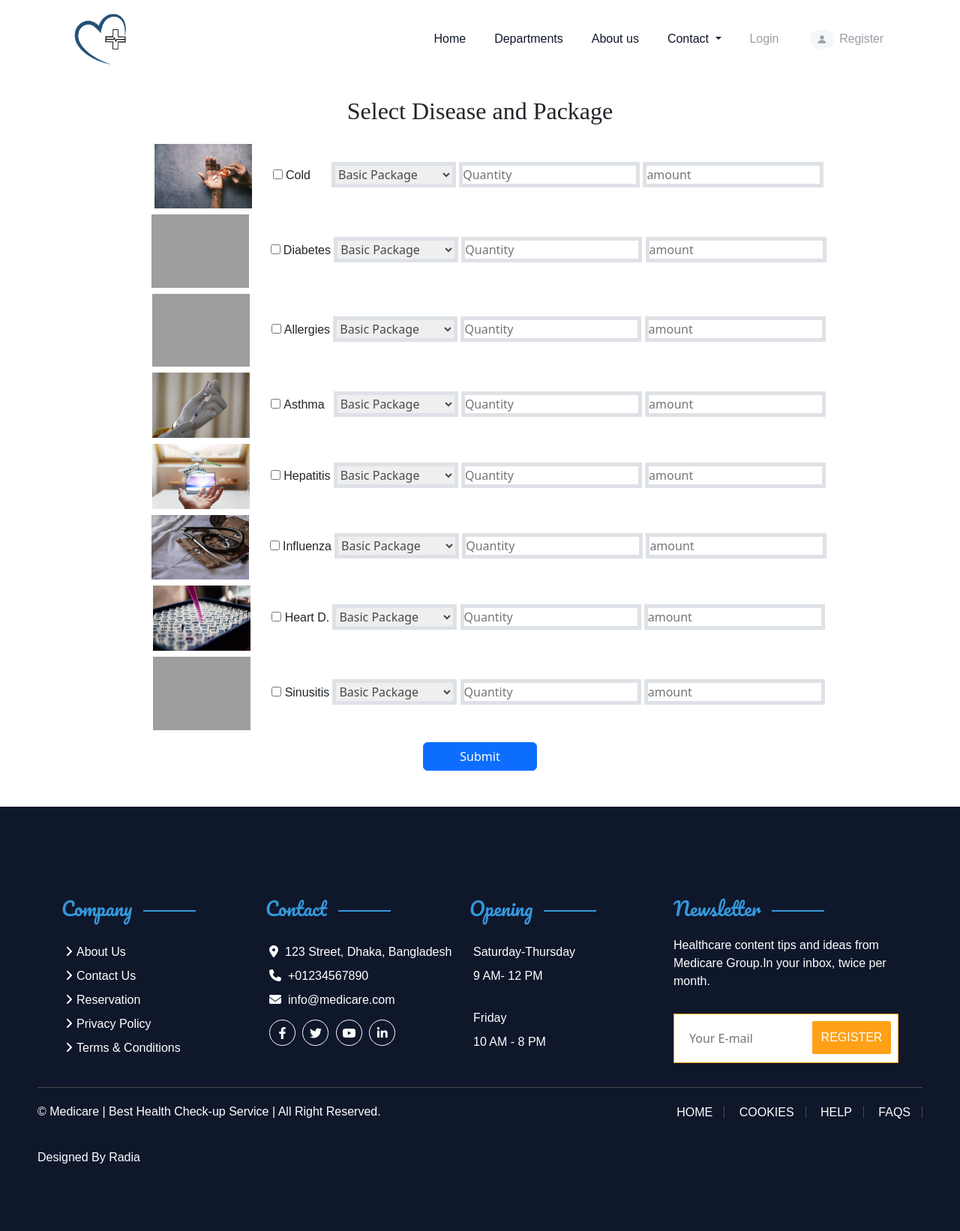
After one commit to Radia-19/project_2, a PHP site: page /paymentinfo.php in a window 1280 px wide. The commit adds this page. Shown: the whole page at 75% size. Run offline with PHP 8.4, Linux system fonts and the light colour scheme; grey boxes are pictures that could not be loaded.

Commit message:
almost dome

```diff
--- a/about.php
+++ b/about.php
@@ -3,6 +3,8 @@
 
 <!-- Custom CSS -->
 <link rel="stylesheet" href="assets/css/about.css">
+<!-- Responsive CSS -->
+<link rel="stylesheet" href="assets/css/responsive.css">
 
 <section class="about mt-5">
 
@@ -135,4 +137,4 @@
 
 
 
-<?php include 'footer.php'?>
+<?php include '../footer.php'?>
--- /dev/null
+++ b/assets/css/pricing.css
@@ -0,0 +1,3 @@
+.pricing-img{
+	width: 130px;
+}
--- /dev/null
+++ b/core/Amount.php
@@ -0,0 +1,55 @@
+<?php
+include 'Database.php';
+
+class Amount extends Database
+{
+
+    public function addItem($id,$name,$amount,$quantities)
+    {
+		$created_at = date('Y-m-d H:i:s');
+		$sql = "INSERT INTO items (id,name,amount,quantities,created_at) VALUES ('$id','$name','$amount','$quantities','$created_at')";//query
+		$this->exec($sql);
+		return true;
+	}
+	public function addPackage($id,$name)
+	{
+		$sql = "INSERT INTO packages (id,name) VALUES ('$id','$name')";//query
+		$this->exec($sql);
+		return true;
+	}
+    public function getAllItems()
+    {
+        $query = "SELECT items.id, items.name, items.amount, items.quantities FROM items JOIN packages on packages.name";
+        return $this->fetch($sql);
+    }
+
+    public function getOneItem($item_id)
+    {
+        $sql = "SELECT * FROM items WHERE id = :item_id";
+        $statement = $this->conn->prepare($sql);  // Prepare the SQL query
+        $statement->bindParam(':item_id', $item_id);  // Bind the item_id parameter
+        $statement->execute();  // Execute the query
+        return $statement->fetch();  // Fetch the single item
+    }
+
+    // private $db;
+
+    // public function __construct() {
+    //     $this->db = new Database();
+    // }
+    // Get price for a single item, with validation for the item ID
+    // public function getOneItem($item_id){
+    //     $item_id = intval($item_id);
+    //     if ($item_id <= 0){
+    //         return null;  // Invalid item ID
+    //     }
+    //     $query = "SELECT id, name, price FROM items WHERE id = :item_id";
+    //     $this->db->query($query);
+    //     $this->db->bind(':item_id', $item_id);
+    //     return $this->db->single();
+    // }
+
+    // Fetch all items for display on the page
+
+}
+?>
--- a/index.php
+++ b/index.php
@@ -69,7 +69,6 @@
         <!-- End Banner -->
         <section class="sec1">
             <div class="s1row">
-
                 <div class="s1col">
                     <a href="#doctors">
                     <i class="fa-solid fa-user-doctor"></i>
--- a/navbar.php
+++ b/navbar.php
@@ -40,7 +40,7 @@ if(!isset($_SESSION['username'])){
                   </li>
 
                   <?php if(isset($_SESSION['username'])): ?>
-                    <a class="nav-link" href="payment.php">Payment Info</a>
+                    <a class="nav-link" href="paymentinfo.php">Payment Info</a>
                     <a class="nav-link" href="prediction.php">Prediction</a>
                     <a class="nav-link" href="logout.php">Logout (<?= $_SESSION['username'] ?>)</a>
                   <?php else: ?>
--- /dev/null
+++ b/paymentinfo.php
@@ -0,0 +1,132 @@
+<?php include 'header.php'; ?>
+<?php include 'navbar.php'; ?>
+<?php include 'core/Amount.php'; ?>
+
+<!-- Custom CSS -->
+<link rel="stylesheet" href="assets/css/pricing.css">
+
+<div class="container">
+    <h2 class="text-center my-4">Select Disease and Package</h2>
+
+    <form action="payment.php" method="POST">
+        <div class="menu">
+                <!-- Item 1: Cold & Cough -->
+                <div class="col-12 text-center mt-2">
+                        <img src="assets/images/towfiqu-barbhuiya-Yw9Vgr6i_-0-unsplash.jpg" alt="Cold & Cough" class="pricing-img ms-4">
+                        <label>
+                            <input type="checkbox" name="items[]" value="1" class="ms-4"> <!-- Use item ID for value -->
+                            <span class="text3 me-4">Cold </span>
+                        </label>
+                        <select name="package[1]" class="border border-5">
+                            <option value="Basic">Basic Package</option>
+                            <option value="Premium">Premium Package</option>
+                        </select>
+                        <input type="number" name="quantities[1]" min="1" placeholder="Quantity" class="border border-5">
+                        <input type="number" id="amount" name="amount" step="0.01" min="0" placeholder="amount" class="text-secondary border border-5">
+                </div>
+                <!-- Item 2: Diabetes -->
+                <div class="col-12 text-center mt-2">
+                        <img src="assets/images/myriam-zilles-KltoLK6Mk-g-unsplash.jpg" alt="Diabetes" class="pricing-img ms-4">
+                        <label>
+                            <input type="checkbox" name="items[]" value="2" class="ms-4">
+                            <span class="text3">Diabetes</span>
+                        </label>
+                        <select name="package[2]" class="border border-5">
+                            <option value="Basic">Basic Package</option>
+                            <option value="Premium">Premium Package</option>
+                        </select>
+                        <input type="number" name="quantities[2]" min="1" placeholder="Quantity" class="border border-5">
+                        <input type="number" id="amount" name="amount" step="0.01" min="0" placeholder="amount" class="text-secondary border border-5">
+                </div>
+                <!-- Item 3: Allergies -->
+                <div class="col-12 text-center mt-2">
+                        <img src="assets/images/pexels-pixabay-208512.jpg" alt="Allergies" class="pricing-img ms-4">
+                        <label>
+                            <input type="checkbox" name="items[]" value="3" class="ms-4"> <!-- Use item ID for value -->
+                            <span class="text3">Allergies</span>
+                        </label>
+                        <select name="package[3]" class="border border-5">
+                            <option value="Basic">Basic Package</option>
+                            <option value="Premium">Premium Package</option>
+                        </select>
+                        <input type="number" name="quantities[1]" min="1" placeholder="Quantity" class="border border-5">
+                        <input type="number" id="amount" name="amount" step="0.01" min="0" placeholder="amount" class="text-secondary border border-5">
+                </div>
+                <!-- Item 4: Asthma -->
+                <div class="col-12 text-center mt-2">
+                        <img src="assets/images/mufid-majnun-cM1aU42FnRg-unsplash.jpg" alt="Asthma" class="pricing-img ms-4">
+                        <label>
+                            <input type="checkbox" name="items[]" value="4" class="ms-4">
+                            <span class="text3 me-2">Asthma</span>
+                        </label>
+                        <select name="package[4]" class="border border-5">
+                            <option value="Basic">Basic Package</option>
+                            <option value="Premium">Premium Package</option>
+                        </select>
+                        <input type="number" name="quantities[2]" min="1" placeholder="Quantity" class="border border-5">
+                        <input type="number" id="amount" name="amount" step="0.01" min="0" placeholder="amount" class="text-secondary border border-5">
+                </div>
+                <!-- Item 5: Hepatitis -->
+                <div class="col-12 text-center mt-2">
+                        <img src="assets/images/pexels-daniel-frank-287227.jpg" alt="Hepatitis" class="pricing-img ms-4">
+                        <label>
+                            <input type="checkbox" name="items[]" value="5" class="ms-4"> <!-- Use item ID for value -->
+                            <span class="text3">Hepatitis</span>
+                        </label>
+                        <select name="package[5]" class="border border-5">
+                            <option value="Basic">Basic Package</option>
+                            <option value="Premium">Premium Package</option>
+                        </select>
+                        <input type="number" name="quantities[1]" min="1" placeholder="Quantity" class="border border-5">
+                        <input type="number" id="amount" name="amount" step="0.01" min="0" placeholder="amount" class="text-secondary border border-5">
+                </div>
+                <!-- Item 6: Influenza -->
+                <div class="col-12 text-center mt-2">
+                        <img src="assets/images/marcelo-leal-k7ll1hpdhFA-unsplash.jpg" alt="Influenza" class="pricing-img ms-4">
+                        <label>
+                            <input type="checkbox" name="items[]" value="6" class="ms-4">
+                            <span class="text3">Influenza</span>
+                        </label>
+                        <select name="package[6]" class="border border-5">
+                            <option value="Basic">Basic Package</option>
+                            <option value="Premium">Premium Package</option>
+                        </select>
+                        <input type="number" name="quantities[2]" min="1" placeholder="Quantity" class="border border-5">
+                        <input type="number" id="amount" name="amount" step="0.01" min="0" placeholder="amount" class="text-secondary border border-5">
+                </div>
+                <!-- Item 7: Heart Disease -->
+                <div class="col-12 text-center mt-2">
+                        <img src="assets/images/louis-reed-pwcKF7L4-no-unsplash.jpg" alt="Heart Disease" class="pricing-img ms-4">
+                        <label>
+                            <input type="checkbox" name="items[]" value="7" class="ms-4"> <!-- Use item ID for value -->
+                            <span class="text3">Heart D.</span>
+                        </label>
+                        <select name="package[7]" class="border border-5">
+                            <option value="Basic">Basic Package</option>
+                            <option value="Premium">Premium Package</option>
+                        </select>
+                        <input type="number" name="quantities[1]" min="1" placeholder="Quantity" class="border border-5">
+                        <input type="number" id="amount" name="amount" step="0.01" min="0" placeholder="amount" class="text-secondary border border-5">
+                </div>
+                <!-- Item 8: Bacterial sinusitis -->
+                <div class="col-12 text-center mt-2">
+                        <img src="assets/images/national-cancer-institute-XknuBmnjbKg-unsplash.jpg" alt="Sinusitis" class="pricing-img ms-4">
+                        <label>
+                            <input type="checkbox" name="items[]" value="8" class="ms-4">
+                            <span class="text3">Sinusitis</span>
+                        </label>
+                        <select name="package[8]" class="border border-5">
+                            <option value="Basic">Basic Package</option>
+                            <option value="Premium">Premium Package</option>
+                        </select>
+                        <input type="number" name="quantities[2]" min="1" placeholder="Quantity" class="border border-5">
+                        <input type="number" id="amount" name="amount" step="0.01" min="0" placeholder="amount" class="text-secondary border border-5">
+                </div>
+            <!-- Add more items as needed -->
+        </div>
+        <div class="text-center"><button type="submit" class="btn btn-primary mt-3 mb-5 px-5">Submit</button></div>
+
+    </form>
+</div>
+
+<?php include 'footer.php'; ?>
```
Also changed, not shown: core/Database.php (+41 -1 lines), core/Price.php (deleted, +0 -25 lines), payment.php (+41 -59 lines), prediction.php (+1 -76 lines), summary.php (+25 -48 lines).
